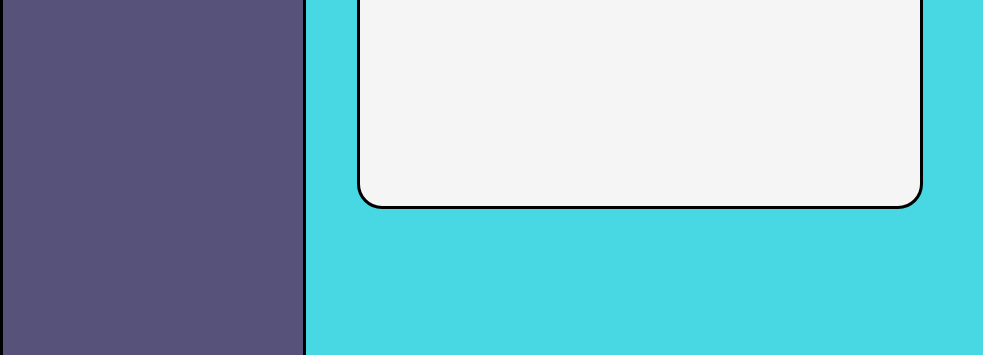
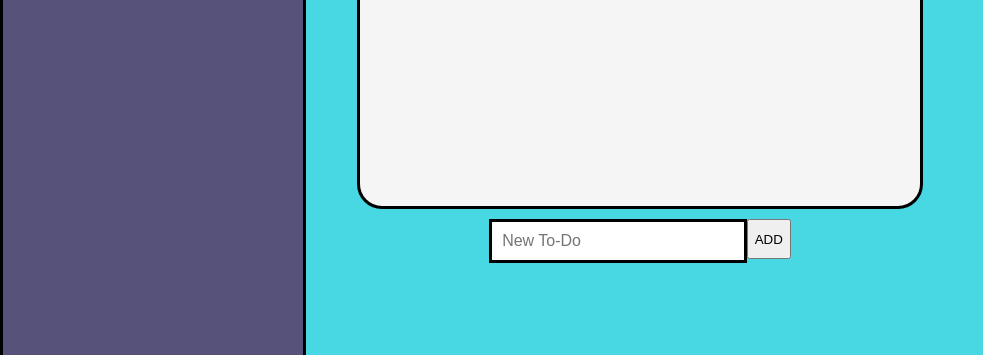
Before and after one commit to falandi/ACIT2911Group22, a website: page To-Do.html in a window 1280 px wide. Shown: the part 445-800 px from the top of the page, without its empty margins (0-983 px from the left). Drawn offline with Linux system fonts and the light colour scheme.

Commit message:
Added an add task button to the To-Do.html page.

```diff
--- a/Style/style.css
+++ b/Style/style.css
@@ -136,3 +136,23 @@ textarea {
     border: none;
     overflow: hidden;
 }
+
+.add-task-btn {
+    display: flex;
+    justify-content: center;
+    flex-direction: row;
+}
+
+#myInput {
+    border: solid;
+    width: 231.6px;
+    padding: 10px;
+    font-size: 16px;
+}
+
+.addBtn {
+    height: 40.4px;
+    float: right;
+    text-align: center;
+    cursor: pointer;
+  }
```
